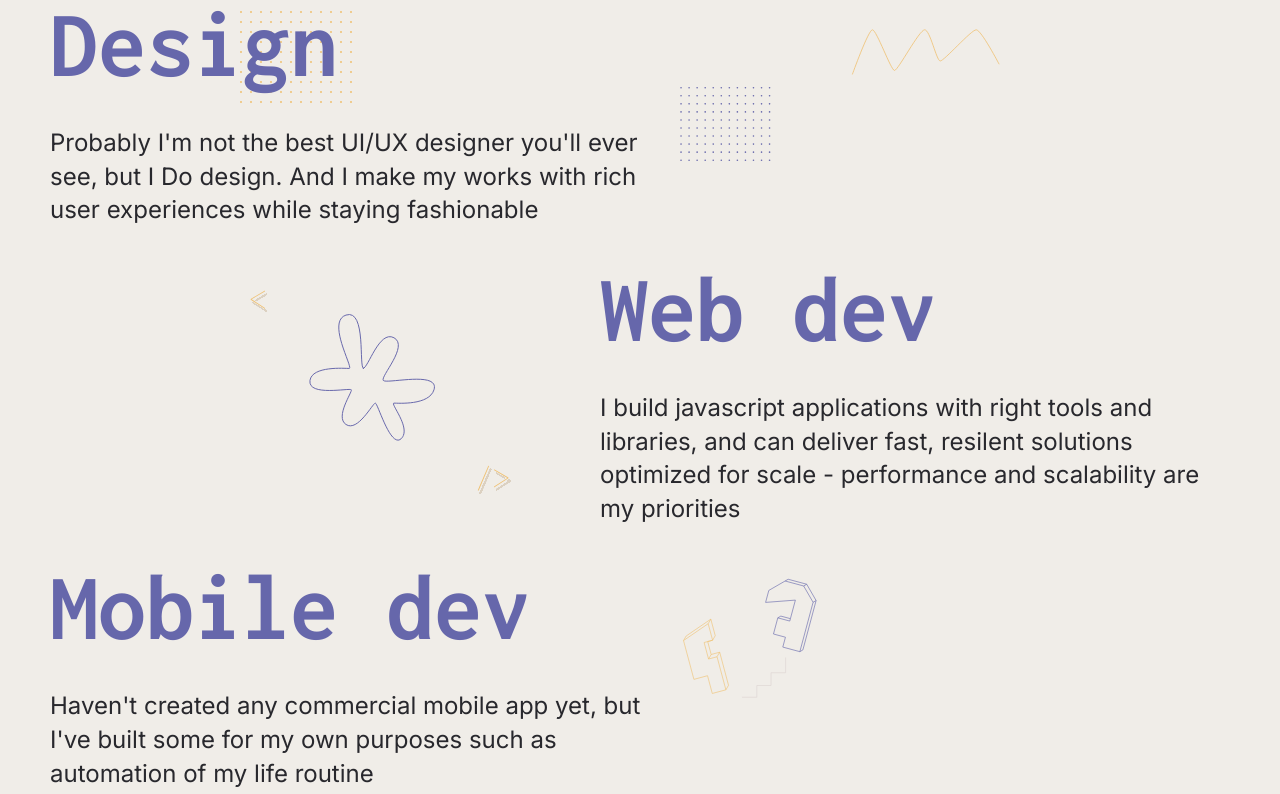
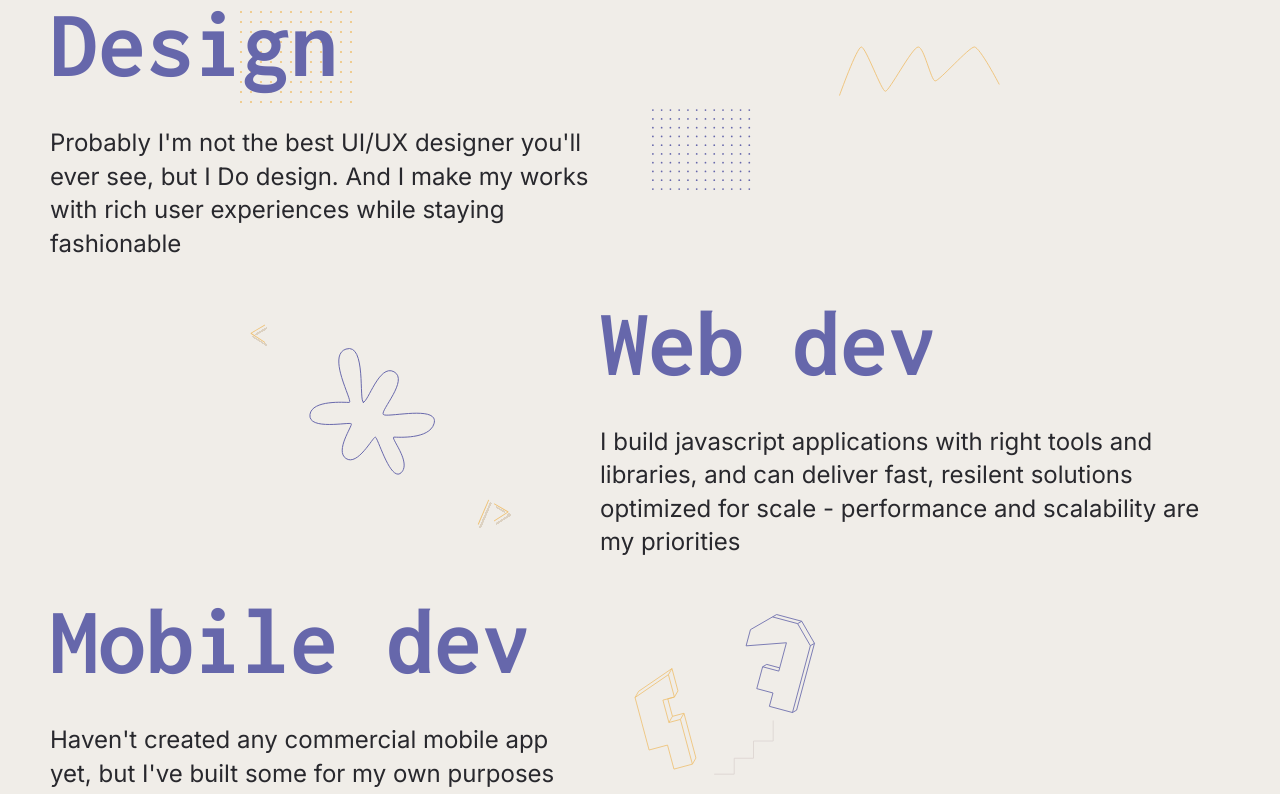
Before and after one commit to 7evenUp/ashel-portfolio, a React (Create React App) app: page / in a window 1280 px wide. Shown: the part 780-1574 px from the top of the page. Built offline with nearby package versions, Linux system fonts and the light colour scheme.

Commit message:
Finished fields section responsive styling

```diff
--- a/src/pages/About/About.module.scss
+++ b/src/pages/About/About.module.scss
@@ -40,6 +40,14 @@
   @include mixins.desktop {
     width: calc(100% - 10rem);
     margin-inline: auto;
+  }
+
+  @include mixins.tablet {
+    gap: 120px;
+  }
+
+  @include mixins.small-tablet {
+    width: calc(100% - 5rem);
   }
 }
 
@@ -210,17 +218,30 @@
   display: flex;
   flex-direction: column;
   gap: 32px;
+
+  @include mixins.laptop {
+    gap: 64px;
+  }
+
+  @include mixins.small-tablet {
+    gap: 48px;
+  }
 }
 
 .field {
   display: flex;
   align-items: center;
   justify-content: space-between;
+  gap: 48px;
 
   &_info {
     display: flex;
     flex-direction: column;
     gap: 32px;
+
+    @include mixins.small-tablet {
+      gap: 16px;
+    }
 
     &_designed_header {
       position: relative;
@@ -238,11 +259,33 @@
     color: colors.$primary;
     font-size: 9.6rem;
 
+    @include mixins.small-tablet {
+      font-size: 7.5rem;
+    }
+
+    @include mixins.phone {
+      font-size: 5.5rem;
+    }
+
     &_svg {
       position: absolute;
       left: 190px;
       top: 17px;
       z-index: -1;
+
+      @include mixins.small-laptop {
+        left: 18em;
+        top: 0.6em;
+      }
+
+      @include mixins.small-tablet {
+        left: 15em;
+        top: -2.4em;
+      }
+
+      @include mixins.phone {
+        display: none;
+      }
     }
   }
 
@@ -251,7 +294,16 @@
     font-size: 2.4rem;
     line-height: 140%;
     color: colors.$black;
-    width: 630px;
+    max-width: 630px;
+
+    @include mixins.small-tablet {
+      font-size: 2.2rem;
+      line-height: 160%;
+    }
+
+    @include mixins.phone {
+      font-size: 2rem;
+    }
   }
 
   &_decoration {
@@ -259,11 +311,19 @@
     background-repeat: no-repeat;
     background-size: contain;
 
+    @include mixins.tablet {
+      display: none;
+    }
+
     &.design {
       margin-right: 230px;
       background-image: url('./media/design_decoration.svg');
       width: 396px;
       height: 163px;
+
+      @include mixins.laptop {
+        margin: 0;
+      }
     }
 
     &.web {
@@ -271,6 +331,10 @@
       background-image: url('./media/web_dev_decoration.svg');
       width: 262.8px;
       height: 203.92px;
+
+      @include mixins.laptop {
+        margin: 0;
+      }
     }
 
     &.mobile {
@@ -278,6 +342,10 @@
       background-image: url('./media/mobile_decoration.svg');
       width: 225.29px;
       height: 197px;
+
+      @include mixins.laptop {
+        margin: 0;
+      }
     }
   }
 }
```
